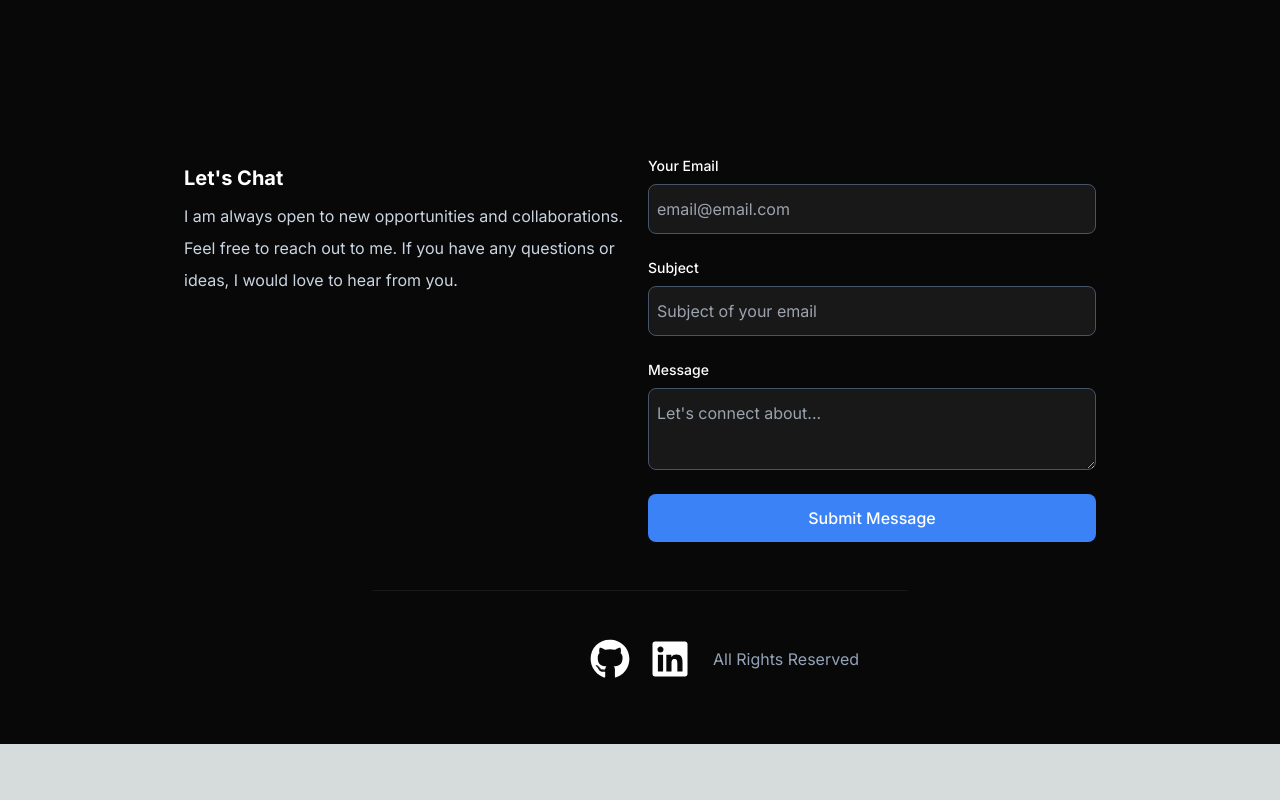
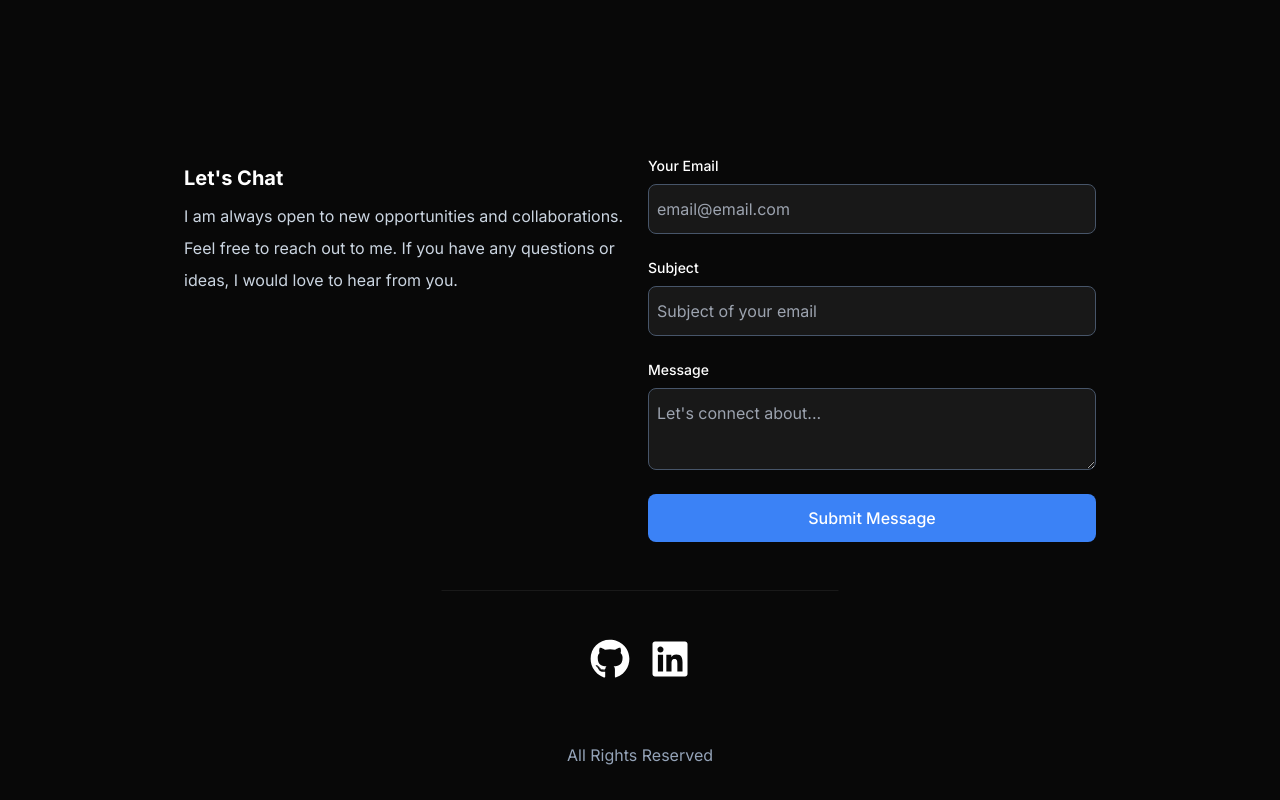
Before and after one commit to aellis815/portfolio-website, a Next.js app: page / in a window 1280 px wide. Shown: the part 4158-4958 px from the top of the page. Before the commit the page ends 4902 px from the top, so only its background shows below. Built offline with nearby package versions, Linux system fonts and the light colour scheme.

Commit message:
put the allrightsreserved underneat the socials links

```diff
--- a/src/app/component/Footer.tsx
+++ b/src/app/component/Footer.tsx
@@ -24,9 +24,10 @@ const Footer = () => {
                         <FaLinkedin className="h-10 w-10 group-hover:text-gray-500" />
                     </Link>
                 </div>
-                <p className="text-slate-400 text-right">All Rights Reserved</p>
+
 
             </div>
+            <p className="text-slate-400 text-right grid grid-cols justify-center items-center p-3">All Rights Reserved</p>
 
         </footer >
     );
```
